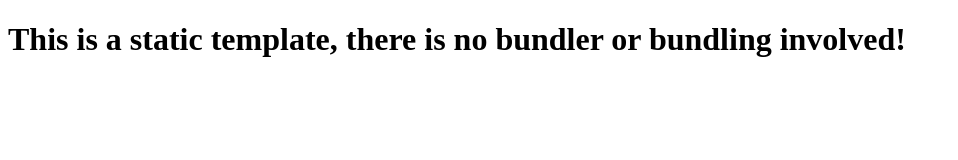
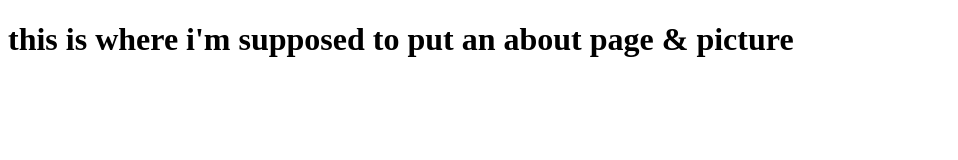
Before and after one commit to lamin24/p3_leyna_amin, a website: page index.html in a window 1280 px wide. Shown: the whole page, without its empty margins (0-958 px from the left). Drawn offline with Linux system fonts and the light colour scheme.

Commit message:
made a new portfolio file

```diff
--- a/index.html
+++ b/index.html
@@ -7,6 +7,6 @@
     <title>Static Template</title>
   </head>
   <body>
-    <h1>This is a static template, there is no bundler or bundling involved!</h1>
+    <h1>this is where i'm supposed to put an about page & picture</h1>
   </body>
 </html>
```
Also changed, not shown: portfolio.html (added).
